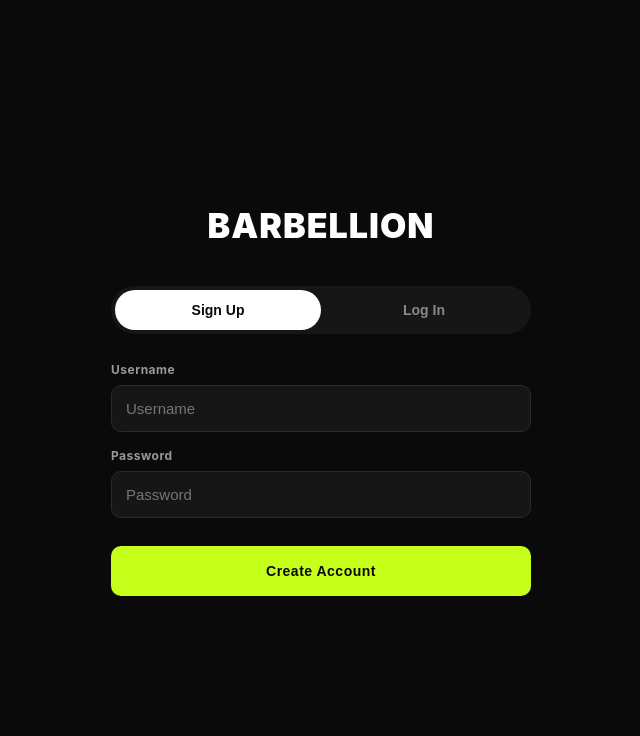
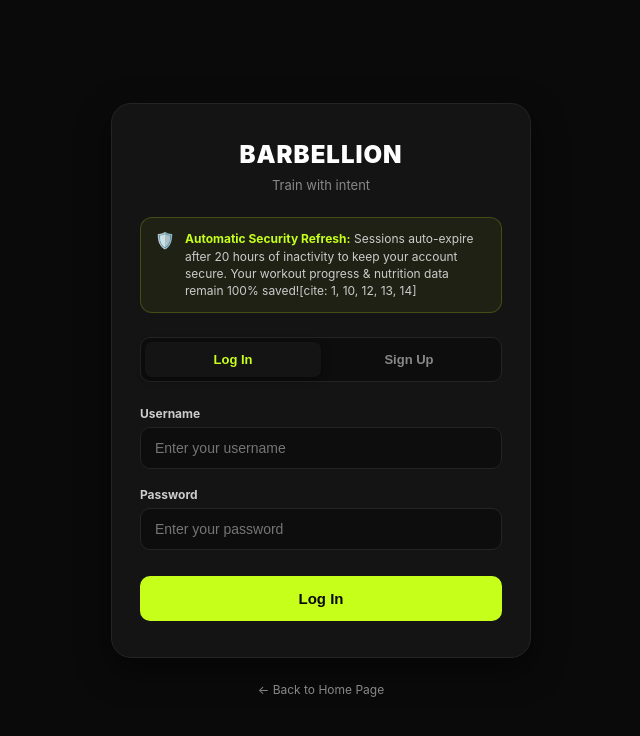
Before and after one commit to Abdula2307/Barbellion, a plain HTML site: page auth.html in a window 1280 px wide. Shown: the whole page, without its empty margins (319-959 px from the left). Drawn offline with Linux system fonts and the light colour scheme.

Commit message:
Update auth.html

```diff
--- a/auth.html
+++ b/auth.html
@@ -3,116 +3,329 @@
 <head>
 <meta charset="UTF-8">
 <meta name="viewport" content="width=device-width, initial-scale=1.0">
-<title>Barbellion — Sign In</title>
+<title>Barbellion — Access Account</title>
+
+<!-- PWA Tags -->
+<link rel="manifest" href="manifest.json">
+<meta name="theme-color" content="#0a0a0a">
+<meta name="mobile-web-app-capable" content="yes">
+<meta name="apple-mobile-web-app-status-bar-style" content="black-translucent">
+<meta name="apple-mobile-web-app-title" content="Barbellion">
+<link rel="apple-touch-icon" href="icon-192.png">
+
 <style>
-  * { margin:0; padding:0; box-sizing:border-box; }
-  body { background:#0a0a0a; color:#fff; font-family:-apple-system,BlinkMacSystemFont,'Segoe UI',Roboto,sans-serif; min-height:100vh; display:flex; align-items:center; justify-content:center; padding:24px; }
-  .card { width:100%; max-width:420px; }
-  .brand { font-size:34px; font-weight:900; text-align:center; letter-spacing:1px; margin-bottom:40px; }
-  .toggle { display:flex; background:#161616; border-radius:30px; padding:4px; margin-bottom:28px; }
-  .toggle button { flex:1; padding:12px; border:none; background:transparent; color:#888; font-weight:700; font-size:14px; border-radius:26px; cursor:pointer; }
-  .toggle button.active { background:#fff; color:#0a0a0a; }
-  label { display:block; color:#999; font-size:12px; font-weight:700; margin:16px 0 8px; letter-spacing:0.5px; }
-  input, select { width:100%; padding:14px; background:#161616; border:1px solid #2a2a2a; border-radius:10px; color:#fff; font-size:15px; }
-  input:focus, select:focus { outline:none; border-color:#c6ff1a; }
-  .submit { width:100%; background:#c6ff1a; color:#0a0a0a; border:none; padding:17px; border-radius:10px; font-weight:900; font-size:14px; letter-spacing:0.5px; margin-top:28px; cursor:pointer; }
-  .submit:disabled { opacity:0.6; }
-  .error { color:#ff6b6b; font-size:13px; margin-top:12px; text-align:center; display:none; }
-  #countryField { display:none; }
+  * { margin: 0; padding: 0; box-sizing: border-box; }
+
+  :root {
+    --bg: #0a0a0a;
+    --card: #141414;
+    --border: #242424;
+    --lime: #c6ff1a;
+    --gray: #888;
+    --gray-light: #ccc;
+    --white: #ffffff;
+  }
+
+  body {
+    background-color: var(--bg);
+    color: var(--white);
+    font-family: -apple-system, BlinkMacSystemFont, 'Segoe UI', Roboto, Helvetica, Arial, sans-serif;
+    min-height: 100vh;
+    display: flex;
+    flex-direction: column;
+    align-items: center;
+    justify-content: center;
+    padding: 24px 16px;
+  }
+
+  .auth-card {
+    background-color: var(--card);
+    border: 1px solid var(--border);
+    border-radius: 20px;
+    padding: 36px 28px;
+    width: 100%;
+    max-width: 420px;
+    box-shadow: 0 12px 32px rgba(0, 0, 0, 0.5);
+  }
+
+  .brand-header {
+    text-align: center;
+    margin-bottom: 24px;
+  }
+
+  .brand-logo {
+    font-size: 24px;
+    font-weight: 900;
+    letter-spacing: 1px;
+    margin-bottom: 8px;
+  }
+
+  .brand-subtitle {
+    font-size: 13px;
+    color: var(--gray);
+  }
+
+  /* SECURITY BADGE */
+  .security-notice {
+    background-color: rgba(198, 255, 26, 0.06);
+    border: 1px solid rgba(198, 255, 26, 0.2);
+    border-radius: 12px;
+    padding: 12px 14px;
+    margin-bottom: 24px;
+    display: flex;
+    align-items: flex-start;
+    gap: 10px;
+  }
+
+  .security-icon {
+    font-size: 16px;
+    line-height: 1;
+    margin-top: 2px;
+  }
+
+  .security-text {
+    font-size: 12px;
+    color: var(--gray-light);
+    line-height: 1.45;
+  }
+
+  .security-text strong {
+    color: var(--lime);
+    font-weight: 700;
+  }
+
+  .tab-buttons {
+    display: flex;
+    background-color: #0d0d0d;
+    border: 1px solid var(--border);
+    border-radius: 10px;
+    padding: 4px;
+    margin-bottom: 24px;
+  }
+
+  .tab-btn {
+    flex: 1;
+    background: transparent;
+    border: none;
+    color: var(--gray);
+    padding: 10px;
+    font-size: 13px;
+    font-weight: 700;
+    border-radius: 7px;
+    cursor: pointer;
+    transition: all 0.15s ease;
+  }
+
+  .tab-btn.active {
+    background-color: var(--card);
+    color: var(--lime);
+    box-shadow: 0 2px 8px rgba(0,0,0,0.4);
+  }
+
+  .form-group {
+    margin-bottom: 18px;
+  }
+
+  .form-group label {
+    display: block;
+    font-size: 12px;
+    font-weight: 700;
+    color: var(--gray-light);
+    margin-bottom: 6px;
+  }
+
+  .form-group input, .form-group select {
+    width: 100%;
+    background-color: #0d0d0d;
+    border: 1px solid var(--border);
+    color: var(--white);
+    padding: 12px 14px;
+    border-radius: 10px;
+    font-size: 14px;
+    outline: none;
+    transition: border-color 0.15s ease;
+  }
+
+  .form-group input:focus, .form-group select:focus {
+    border-color: var(--lime);
+  }
+
+  .pwd-hints {
+    font-size: 11px;
+    color: var(--gray);
+    margin-top: 6px;
+    line-height: 1.4;
+  }
+
+  .btn-submit {
+    width: 100%;
+    background-color: var(--lime);
+    color: var(--bg);
+    border: none;
+    padding: 14px;
+    border-radius: 10px;
+    font-size: 15px;
+    font-weight: 900;
+    cursor: pointer;
+    margin-top: 8px;
+    transition: transform 0.15s ease;
+  }
+
+  .btn-submit:hover {
+    transform: translateY(-2px);
+  }
+
+  .error-msg {
+    color: #ff4d4d;
+    font-size: 12px;
+    margin-top: 12px;
+    text-align: center;
+    display: none;
+  }
+
+  .back-home {
+    margin-top: 24px;
+    font-size: 12px;
+    color: var(--gray);
+    text-decoration: none;
+    display: inline-block;
+  }
+
+  .back-home:hover {
+    color: var(--white);
+  }
 </style>
 </head>
 <body>
-  <div class="card">
-    <div class="brand">BARBELLION</div>
-    <div class="toggle">
-      <button id="signupBtn" class="active" onclick="switchMode(true)">Sign Up</button>
-      <button id="loginBtn" onclick="switchMode(false)">Log In</button>
+
+  <div class="auth-card">
+    <div class="brand-header">
+      <div class="brand-logo">BARBELLION</div>
+      <div class="brand-subtitle">Train with intent</div>
     </div>
 
-    <label>Username</label>
-    <input type="text" id="username" placeholder="Username" autocomplete="username">
+    <!-- SECURITY EXPLANATION NOTICE -->
+    <div class="security-notice">
+      <div class="security-icon">🛡️</div>
+      <div class="security-text">
+        <strong>Automatic Security Refresh:</strong> Sessions auto-expire after 20 hours of inactivity to keep your account secure. Your workout progress & nutrition data remain 100% saved![cite: 1, 10, 12, 13, 14]
+      </div>
+    </div>
 
-    <label>Password</label>
-    <input type="password" id="password" placeholder="Password" autocomplete="current-password">
+    <div class="tab-buttons">
+      <button class="tab-btn active" id="loginTabBtn" onclick="switchTab('login')">Log In</button>
+      <button class="tab-btn" id="signupTabBtn" onclick="switchTab('signup')">Sign Up</button>
+    </div>
 
-    <div id="countryField">
-      <label>Country</label>
+    <form id="authForm" onsubmit="handleSubmit(event)">
+      <div class="form-group">
+        <label for="username">Username</label>
+        <input type="text" id="username" required autocomplete="username" placeholder="Enter your username">
+      </div>
+
+      <div class="form-group">
+        <label for="password">Password</label>
+        <input type="password" id="password" required autocomplete="current-password" placeholder="Enter your password">
+        <div class="pwd-hints" id="passwordHint" style="display:none;">
+          Must be 8+ characters with at least one letter and one number[cite: 11].
+        </div>
+      </div>
+
+      <div class="form-group" id="countryGroup" style="display:none;">
+        <label for="country">Country</label>
         <select id="country">
-        <option>United States</option><option>Pakistan</option><option>India</option>
-        <option>United Kingdom</option><option>Canada</option><option>Australia</option>
-        <option>UAE</option><option>Saudi Arabia</option><option>Germany</option><option>France</option>
+          <option value="Pakistan">Pakistan</option>
+          <option value="India">India</option>
+          <option value="United States">United States</option>
+          <option value="United Kingdom">United Kingdom</option>
+          <option value="Canada">Canada</option>
+          <option value="Australia">Australia</option>
+          <option value="UAE">UAE</option>
+          <option value="Saudi Arabia">Saudi Arabia</option>
+          <option value="Germany">Germany</option>
+          <option value="France">France</option>
         </select>
       </div>
 
-    <button class="submit" id="submitBtn" onclick="handleSubmit()">Create Account</button>
-    <div class="error" id="errorMsg"></div>
+      <button type="submit" class="btn-submit" id="submitBtn">Log In</button>
+      <div class="error-msg" id="errorMsg"></div>
+    </form>
   </div>
 
+  <a href="index.html" class="back-home">← Back to Home Page</a>
+
   <script>
-    const API_BASE = 'https://YOUR-VERCEL-URL.vercel.app/api';
-    let isSignUp = true;
-
-    function switchMode(signUp) {
-      isSignUp = signUp;
-      document.getElementById('signupBtn').classList.toggle('active', signUp);
-      document.getElementById('loginBtn').classList.toggle('active', !signUp);
-      document.getElementById('countryField').style.display = signUp ? 'block' : 'none';
-      document.getElementById('submitBtn').textContent = signUp ? 'Create Account' : 'Log In';
-      document.getElementById('errorMsg').style.display = 'none';
+    if ('serviceWorker' in navigator) {
+      navigator.serviceWorker.register('/sw.js').catch(() => {});
     }
 
-    async function handleSubmit() {
+    let currentMode = 'login';
+
+    function switchTab(mode) {
+      currentMode = mode;
+      const loginTabBtn = document.getElementById('loginTabBtn');
+      const signupTabBtn = document.getElementById('signupTabBtn');
+      const countryGroup = document.getElementById('countryGroup');
+      const passwordHint = document.getElementById('passwordHint');
+      const submitBtn = document.getElementById('submitBtn');
+      const errorMsg = document.getElementById('errorMsg');
+
+      errorMsg.style.display = 'none';
+
+      if (mode === 'signup') {
+        loginTabBtn.classList.remove('active');
+        signupTabBtn.classList.add('active');
+        countryGroup.style.display = 'block';
+        passwordHint.style.display = 'block';
+        submitBtn.textContent = 'Create Account';
+      } else {
+        signupTabBtn.classList.remove('active');
+        loginTabBtn.classList.add('active');
+        countryGroup.style.display = 'none';
+        passwordHint.style.display = 'none';
+        submitBtn.textContent = 'Log In';
+      }
+    }
+
+    async function handleSubmit(e) {
+      e.preventDefault();
       const username = document.getElementById('username').value.trim();
       const password = document.getElementById('password').value;
       const country = document.getElementById('country').value;
-      const errorEl = document.getElementById('errorMsg');
-      const btn = document.getElementById('submitBtn');
-      errorEl.style.display = 'none';
+      const errorMsg = document.getElementById('errorMsg');
 
-      if (!username || !password) {
-        errorEl.textContent = 'Enter username and password.';
-        errorEl.style.display = 'block';
-        return;
-      }
+      errorMsg.style.display = 'none';
 
-      if (isSignUp) {
-        const hasLetter = /[a-zA-Z]/.test(password);
-        const hasNumber = /[0-9]/.test(password);
-        if (password.length < 8 || !hasLetter || !hasNumber) {
-          errorEl.textContent = 'Password must be 8+ characters with letters and numbers.';
-          errorEl.style.display = 'block';
-          return;
-        }
-      }
-
-      btn.disabled = true;
-      btn.textContent = '...';
+      const endpoint = `/api/auth?action=${currentMode}`;
+      const payload = currentMode === 'signup'
+        ? { username, password, country }
+        : { username, password };
 
       try {
-        const action = isSignUp ? 'signup' : 'login';
-        const body = isSignUp ? { username, password, country } : { username, password };
-        const res = await fetch(`${API_BASE}/auth?action=${action}`, {
+        const res = await fetch(endpoint, {
           method: 'POST',
           headers: { 'Content-Type': 'application/json' },
-          body: JSON.stringify(body),
+          body: JSON.stringify(payload)
         });
+
         const data = await res.json();
 
         if (!res.ok) {
-          errorEl.textContent = data.message || 'Something went wrong.';
-          errorEl.style.display = 'block';
-          btn.disabled = false;
-          btn.textContent = isSignUp ? 'Create Account' : 'Log In';
+          errorMsg.textContent = data.message || 'Authentication failed.';
+          errorMsg.style.display = 'block';
           return;
         }
 
         localStorage.setItem('token', data.token);
-        window.location.href = data.isNewUser ? 'onboarding.html' : 'dashboard.html';
+
+        if (data.isNewUser) {
+          window.location.href = 'onboarding.html';
+        } else {
+          window.location.href = 'dashboard.html';
+        }
       } catch (err) {
-        errorEl.textContent = 'Network error. Try again.';
-        errorEl.style.display = 'block';
-        btn.disabled = false;
-        btn.textContent = isSignUp ? 'Create Account' : 'Log In';
+        errorMsg.textContent = 'Network error. Please try again.';
+        errorMsg.style.display = 'block';
       }
     }
   </script>
```
Lines whose indentation alone changed are shown as unchanged.
